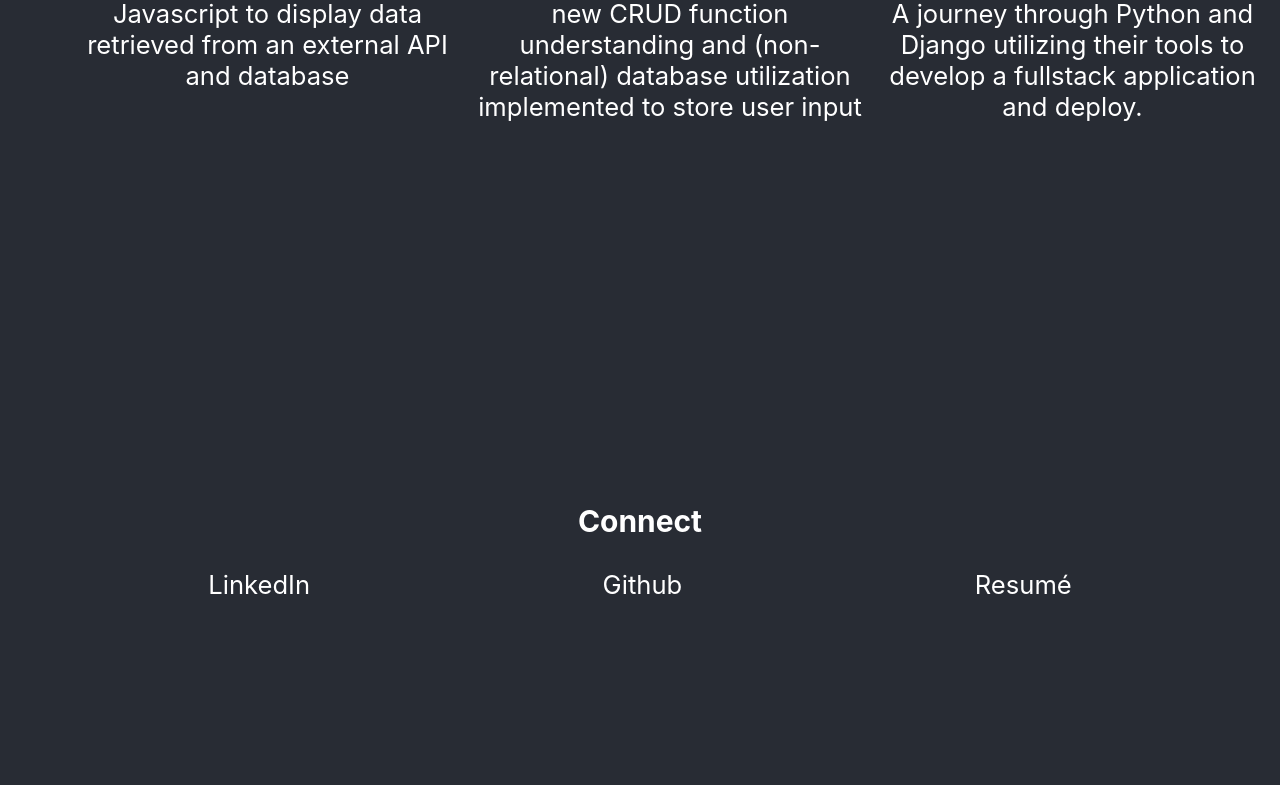
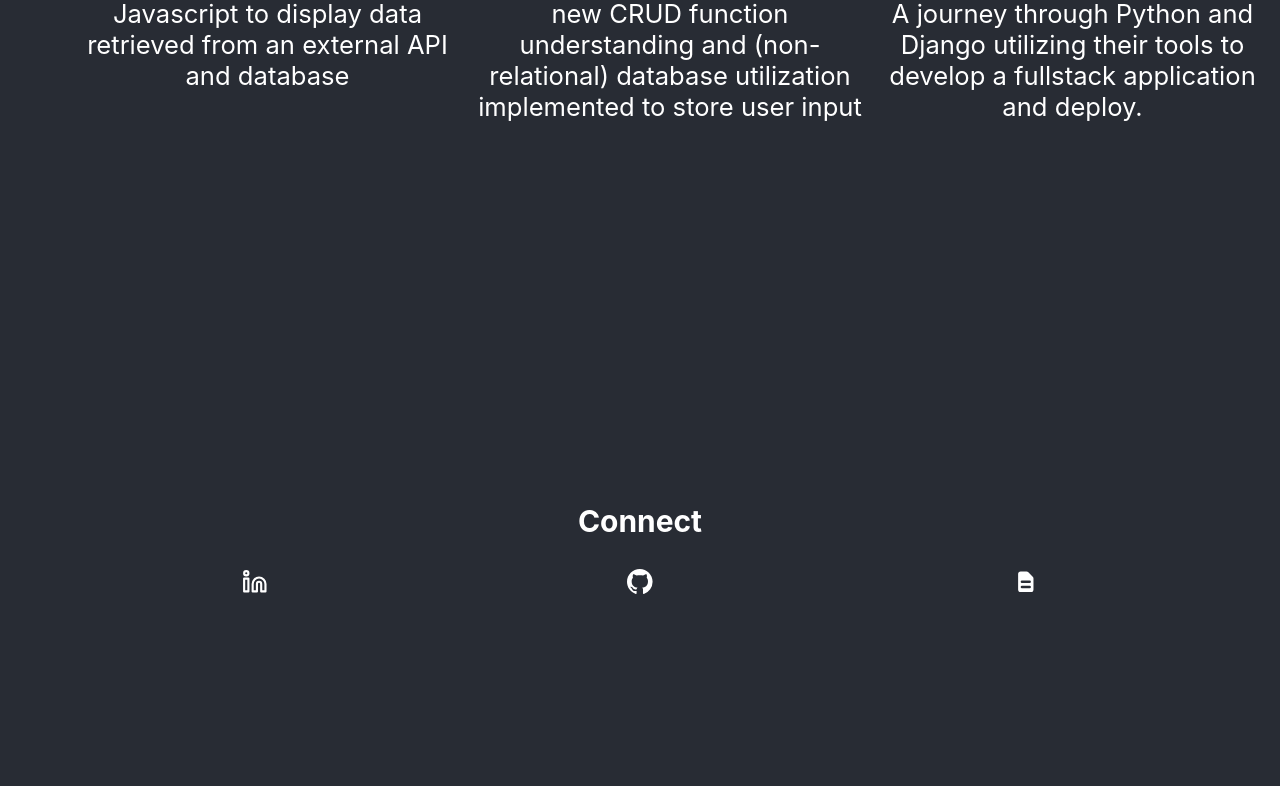
Before and after one commit to maikalangi/maikafolio, a React (Create React App) app: page / in a window 1280 px wide. Shown: the part 3582-4368 px from the top of the page. Built offline with nearby package versions, Linux system fonts and the light colour scheme; a web font is replaced by a local one.

Commit message:
connect icons

```diff
--- a/package.json
+++ b/package.json
@@ -9,6 +9,7 @@
     "react": "^18.2.0",
     "react-dom": "^18.2.0",
     "react-ga": "^3.3.1",
+    "react-icons": "^4.4.0",
     "react-scripts": "5.0.1",
     "react-scroll": "^1.8.7",
     "sass": "^1.54.0",
--- a/src/components/section3.js
+++ b/src/components/section3.js
@@ -1,17 +1,21 @@
-const Section3 = ()=>{
+import { FiLinkedin } from "react-icons/fi"
+import { BsGithub } from "react-icons/bs"
+import {HiDocumentText} from "react-icons/hi"
+
+const Section3 = (props)=>{
     return (
         <div className="section" id="section3">
             <h3>Connect</h3>
             <div className="connect">
                 <ul>
                     <li>
-                        <a href="https://www.linkedin.com/in/maika-langi/">LinkedIn</a>
+                        <a href="https://www.linkedin.com/in/maika-langi/"><FiLinkedin/></a>
                     </li>
                     <li>
-                        <a href="https://github.com/maikalangi">Github</a>
+                        <a href="https://github.com/maikalangi"><BsGithub/></a>
                     </li>
                     <li>
-                        <a href="https://docs.google.com/document/d/1mcUgQNi_N8dgoxgXVcbS6aJO8Kx_fC-IJavjarZiCXs/edit">Resumé</a>
+                        <a href="https://docs.google.com/document/d/1mcUgQNi_N8dgoxgXVcbS6aJO8Kx_fC-IJavjarZiCXs/edit"><HiDocumentText/></a>
                     </li>
                 </ul>
             </div>
```
Also changed, not shown: 1 other file (tests, documents, lock files or other folders).
